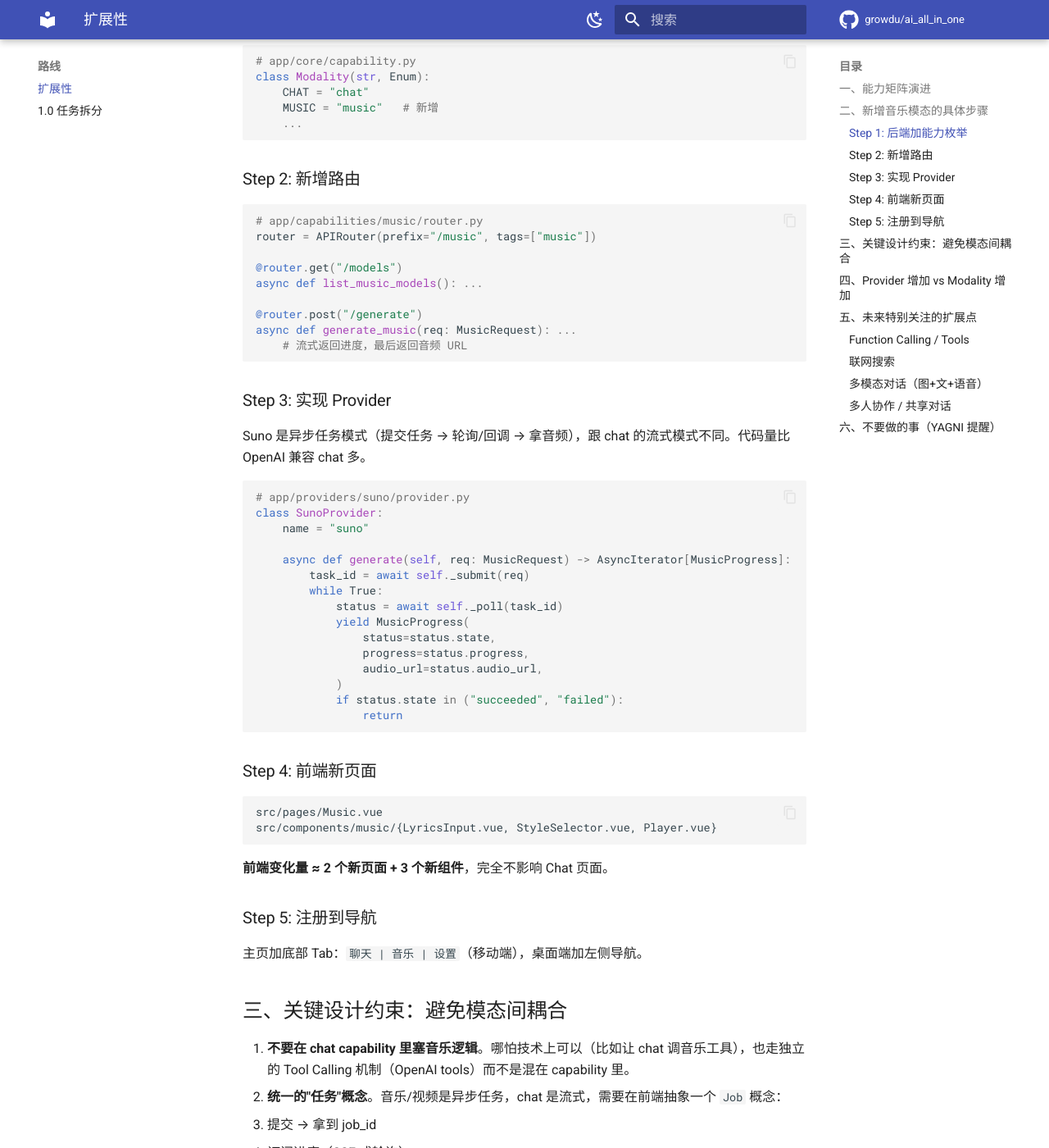
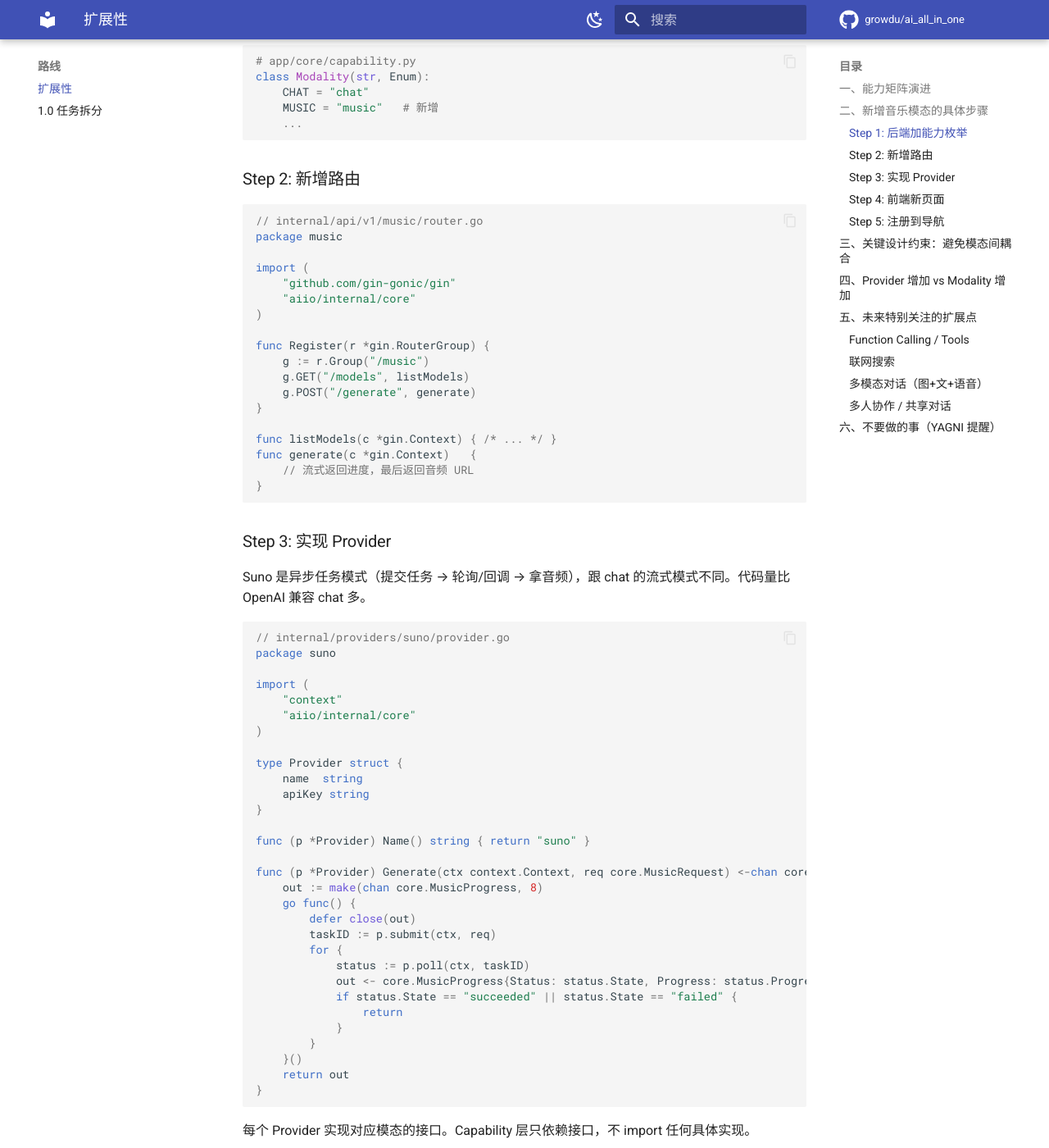
Before and after one commit to growdu/ai_all_in_one, an MkDocs documentation site: the page built from docs/roadmap/04-extensibility.md, in a window 1280 px wide and 1400 px high, scrolled down 708 px. Shown: the whole window at 82% size. Built offline with MkDocs 1.6.1 and Material for MkDocs 9.7.7, drawn with Linux system fonts in a browser that asks for light colours; comment, search, counter and statistics services are not loaded.

Commit message:
docs: 顶层架构技术选型同步为 Go 方案
后端切到 Go 后遗漏了多份文档里的旧描述，统一清理：

- docs/architecture/00-overview.md:
  架构图 API Gateway: FastAPI → Gin
  非功能需求：Fernet 加密 → AES-GCM；新增"多区域"维度
  技术选型表整体重写：Go 1.22 / Gin / 单二进制双角色 / modernc.org/sqlite / AES-GCM / k8s

- docs/api/01-protocol.md:
  内部接口示例：Python Protocol → Go interface
  流式签名：AsyncIterator → <-chan

- docs/backend/02-provider.md:
  目录结构里 fernet.go → aesgcm.go
  内部协议示例 X-AIIO-User-Key 注释统一
  "与原 Python 关键差异"表：加密行 AES-128-CBC → AES-256-GCM

- docs/frontend/03-web.md:
  TypeScript 行：Pydantic 对齐 → Go struct 对齐
  api.ts 注释：与 Pydantic 对齐 → 与 Go struct 对齐
  末尾"导出 JSON Schema"描述同步

- docs/roadmap/04-extensibility.md:
  音乐扩展 Step 2 路由示例：Python APIRouter → Go Gin
  Step 3 Suno Provider：Python class → Go struct
  清掉上一轮 patch 残留的 Python 代码片段

- docs/index.md:
  "后端 Provider 抽象"描述：FastAPI → Go + Master/Worker
  仓库结构图：Python · FastAPI → Go · Gin · Master/Worker

保留有意为之的"历史对比"上下文：02-provider.md 的"六、与原 Python 设计的关键差异"
对比表与 05-mvp-tasks.md 头注。

验证：mkdocs build --strict 通过

````diff
--- a/docs/roadmap/04-extensibility.md
+++ b/docs/roadmap/04-extensibility.md
@@ -26,39 +26,65 @@ class Modality(str, Enum):
 
 ### Step 2: 新增路由
 
-```python
-# app/capabilities/music/router.py
-router = APIRouter(prefix="/music", tags=["music"])
+```go
+// internal/api/v1/music/router.go
+package music
 
-@router.get("/models")
-async def list_music_models(): ...
+import (
+    "github.com/gin-gonic/gin"
+    "aiio/internal/core"
+)
 
-@router.post("/generate")
-async def generate_music(req: MusicRequest): ...
-    # 流式返回进度，最后返回音频 URL
+func Register(r *gin.RouterGroup) {
+    g := r.Group("/music")
+    g.GET("/models", listModels)
+    g.POST("/generate", generate)
+}
+
+func listModels(c *gin.Context) { /* ... */ }
+func generate(c *gin.Context)   {
+    // 流式返回进度，最后返回音频 URL
+}
 ```
 
 ### Step 3: 实现 Provider
 
 Suno 是异步任务模式（提交任务 → 轮询/回调 → 拿音频），跟 chat 的流式模式不同。代码量比 OpenAI 兼容 chat 多。
 
-```python
-# app/providers/suno/provider.py
-class SunoProvider:
-    name = "suno"
+```go
+// internal/providers/suno/provider.go
+package suno
 
-    async def generate(self, req: MusicRequest) -> AsyncIterator[MusicProgress]:
-        task_id = await self._submit(req)
-        while True:
-            status = await self._poll(task_id)
-            yield MusicProgress(
-                status=status.state,
-                progress=status.progress,
-                audio_url=status.audio_url,
-            )
-            if status.state in ("succeeded", "failed"):
+import (
+    "context"
+    "aiio/internal/core"
+)
+
+type Provider struct {
+    name  string
+    apiKey string
+}
+
+func (p *Provider) Name() string { return "suno" }
+
+func (p *Provider) Generate(ctx context.Context, req core.MusicRequest) <-chan core.MusicProgress {
+    out := make(chan core.MusicProgress, 8)
+    go func() {
+        defer close(out)
+        taskID := p.submit(ctx, req)
+        for {
+            status := p.poll(ctx, taskID)
+            out <- core.MusicProgress{Status: status.State, Progress: status.Progress, AudioURL: status.AudioURL}
+            if status.State == "succeeded" || status.State == "failed" {
                 return
+            }
+        }
+    }()
+    return out
+}
 ```
+
+每个 Provider 实现对应模态的接口。Capability 层只依赖接口，不 import 任何具体实现。
 
 ### Step 4: 前端新页面
 
````
Also changed, not shown: docs/api/01-protocol.md (+14 -14 lines), docs/architecture/00-overview.md (+12 -8 lines), docs/backend/02-provider.md (+3 -3 lines), docs/frontend/03-web.md (+3 -3 lines), docs/index.md (+2 -2 lines).
